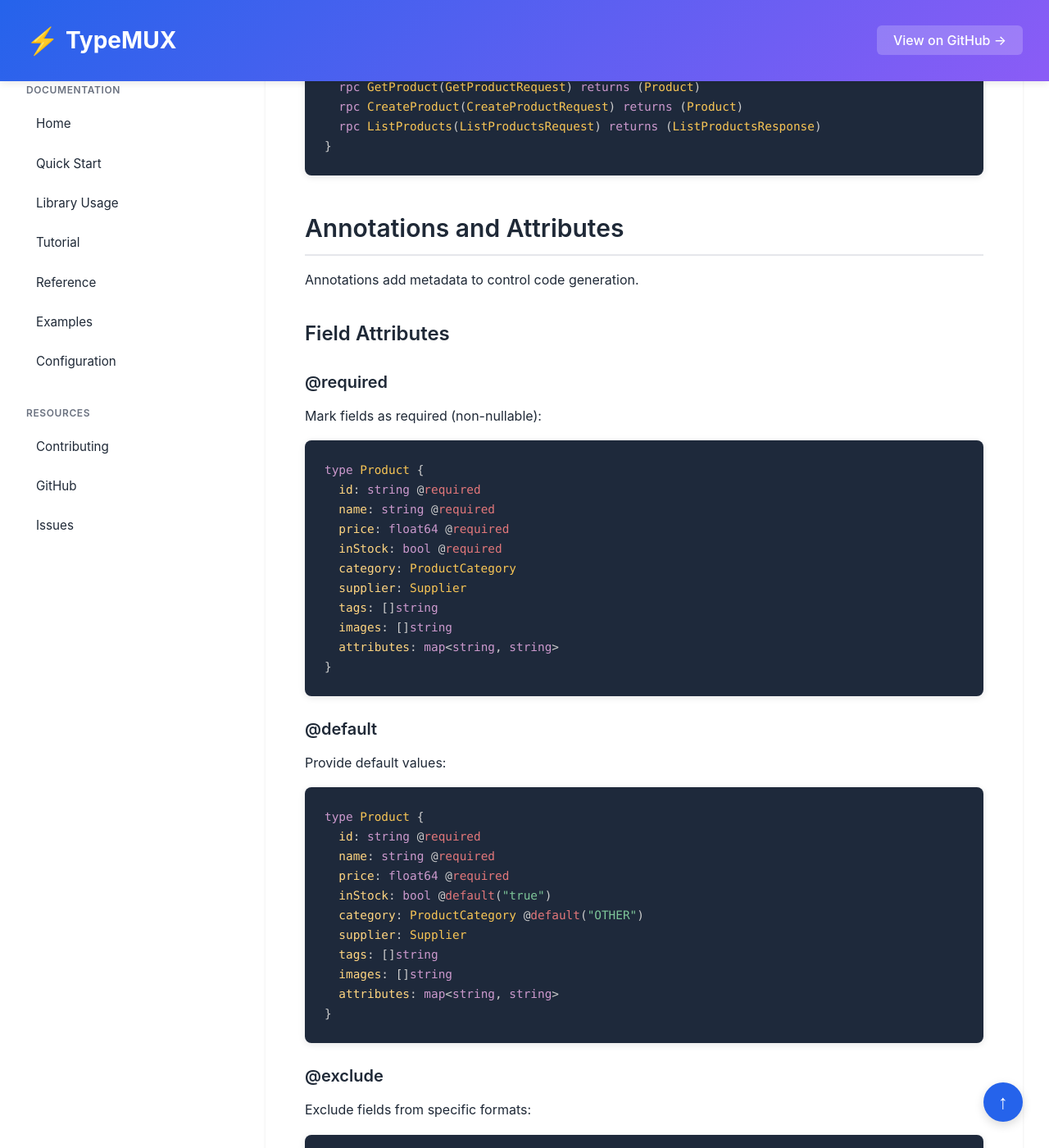
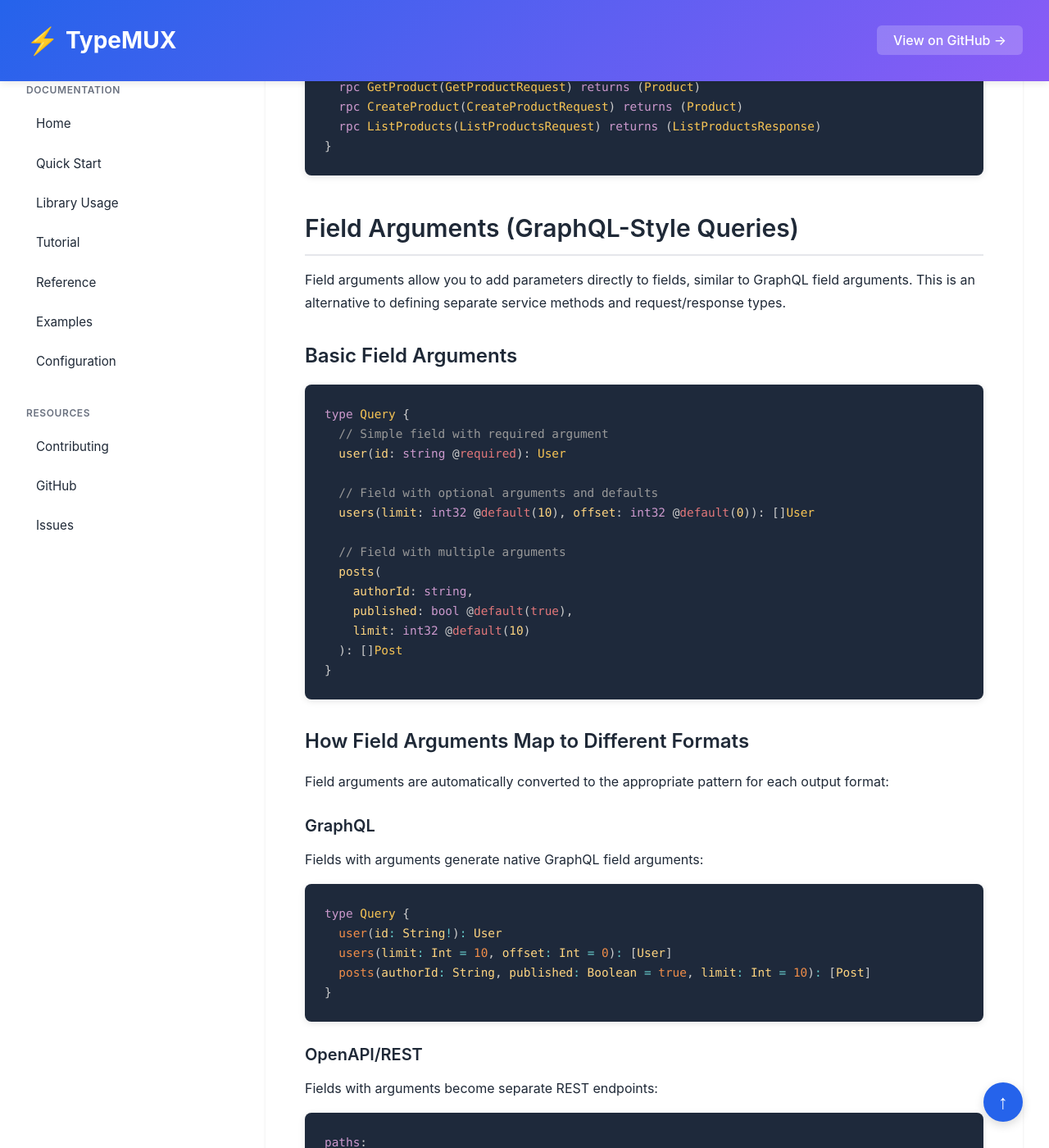
Before and after one commit to rasmartins/typemux, a Jekyll site: the page built from docs/tutorial.md, in a window 1280 px wide and 1400 px high, scrolled down 4842 px. Shown: the whole window at 82% size. Built offline with Jekyll 4.4.1, drawn with Linux system fonts in a browser that asks for light colours; nearby versions of some CDN libraries; our own code applies the rules of GitHub Pages for plain Markdown files; some of the changed text lies outside the part shown.

Commit message:
Add documentation and VS Code extension support for field arguments
Documentation updates:
- docs/tutorial.md: Added comprehensive section on field arguments
  - Basic syntax and usage examples
  - Cross-format mapping (GraphQL, OpenAPI, Protobuf)
  - Comparison with traditional service methods
  - When to use field arguments vs services
- docs/reference.md: Added formal syntax specification for field arguments
  - Syntax definition and constraints
  - Code generation behavior across formats

VS Code extension updates:
- schemaParser.ts: Extended parser to recognize field arguments
  - Added FieldArgument interface
  - Updated field parsing regex to capture argument lists
  - Implemented parseFieldArguments() method
  - Added splitArguments() helper for proper comma handling
- snippets/typemux.json: Added 5 new snippets
  - fieldargs: Single field with arguments
  - fieldargreq: Field with required argument
  - fieldargmulti: Field with multiple arguments
  - query: Complete Query type with field arguments
  - mutation: Complete Mutation type with field arguments

These updates provide full IDE support and comprehensive documentation
for the field arguments feature added in the previous commit.

````diff
--- a/docs/tutorial.md
+++ b/docs/tutorial.md
@@ -180,6 +180,160 @@ service ProductService {
   rpc GetProduct(GetProductRequest) returns (Product)
   rpc CreateProduct(CreateProductRequest) returns (Product)
   rpc ListProducts(ListProductsRequest) returns (ListProductsResponse)
+}
+```
+
+## Field Arguments (GraphQL-Style Queries)
+
+Field arguments allow you to add parameters directly to fields, similar to GraphQL field arguments. This is an alternative to defining separate service methods and request/response types.
+
+### Basic Field Arguments
+
+```typemux
+type Query {
+  // Simple field with required argument
+  user(id: string @required): User
+
+  // Field with optional arguments and defaults
+  users(limit: int32 @default(10), offset: int32 @default(0)): []User
+
+  // Field with multiple arguments
+  posts(
+    authorId: string,
+    published: bool @default(true),
+    limit: int32 @default(10)
+  ): []Post
+}
+```
+
+### How Field Arguments Map to Different Formats
+
+Field arguments are automatically converted to the appropriate pattern for each output format:
+
+#### GraphQL
+Fields with arguments generate native GraphQL field arguments:
+
+```graphql
+type Query {
+  user(id: String!): User
+  users(limit: Int = 10, offset: Int = 0): [User]
+  posts(authorId: String, published: Boolean = true, limit: Int = 10): [Post]
+}
+```
+
+#### OpenAPI/REST
+Fields with arguments become separate REST endpoints:
+
+```yaml
+paths:
+  /user:
+    get:
+      parameters:
+        - name: id
+          in: query
+          required: true
+          schema:
+            type: string
+      responses:
+        '200':
+          content:
+            application/json:
+              schema:
+                $ref: '#/components/schemas/User'
+
+  /users:
+    get:
+      parameters:
+        - name: limit
+          in: query
+          schema:
+            type: integer
+            default: 10
+        - name: offset
+          in: query
+          schema:
+            type: integer
+            default: 0
+```
+
+#### Protobuf/gRPC
+Fields with arguments become gRPC service methods with auto-generated request/response messages:
+
+```protobuf
+message QueryUserRequest {
+  string id = 1;
+}
+
+message QueryUsersRequest {
+  optional int32 limit = 1;
+  optional int32 offset = 2;
+}
+
+message QueryUsersResponse {
+  repeated User items = 1;
+}
+
+service QueryService {
+  rpc User(QueryUserRequest) returns (User);
+  rpc Users(QueryUsersRequest) returns (QueryUsersResponse);
+  rpc Posts(QueryPostsRequest) returns (QueryPostsResponse);
+}
+```
+
+### Argument Annotations
+
+Field arguments support the same annotations as regular fields:
+
+```typemux
+type Query {
+  // Required argument
+  user(id: string @required): User
+
+  // Default values
+  users(limit: int32 @default(10)): []User
+
+  // Validation constraints
+  searchUsers(
+    query: string @required @validate(minLength=3, maxLength=100),
+    limit: int32 @default(20) @validate(min=1, max=100)
+  ): []User
+}
+```
+
+### When to Use Field Arguments vs Services
+
+**Use Field Arguments when:**
+- Building GraphQL-style query APIs
+- You want a more concise, field-oriented syntax
+- Arguments are simple query parameters
+- You're primarily targeting GraphQL or REST
+
+**Use Services when:**
+- Building traditional RPC-style APIs
+- You need complex request/response structures
+- You want explicit control over request/response types
+- You need streaming (Protobuf server/client streaming)
+
+Both patterns can coexist in the same schema:
+
+```typemux
+// GraphQL-style queries using field arguments
+type Query {
+  user(id: string @required): User
+  users(limit: int32 @default(10)): []User
+}
+
+// Traditional RPC-style mutations using services
+type CreateUserRequest {
+  name: string @required
+  email: string @required
+}
+
+service UserService {
+  rpc CreateUser(CreateUserRequest) returns (User)
+    @http.method(POST)
+    @http.path("/api/v1/users")
+    @graphql(mutation)
 }
 ```
 
````
Also changed, not shown: docs/reference.md (+40 -0 lines), vscode-extension/snippets/typemux.json (+64 -0 lines), vscode-extension/src/schemaParser.ts (+84 -4 lines).
